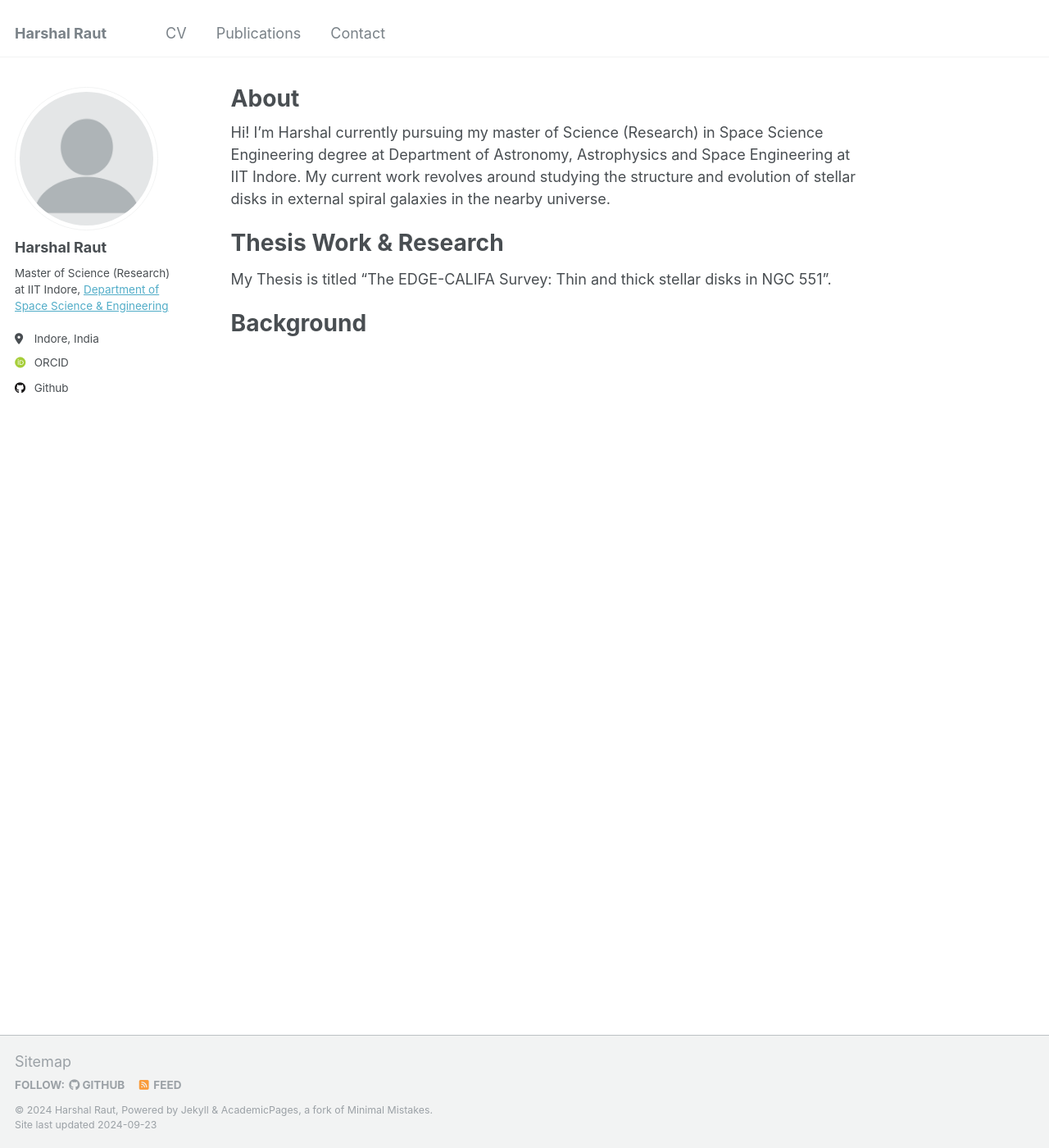
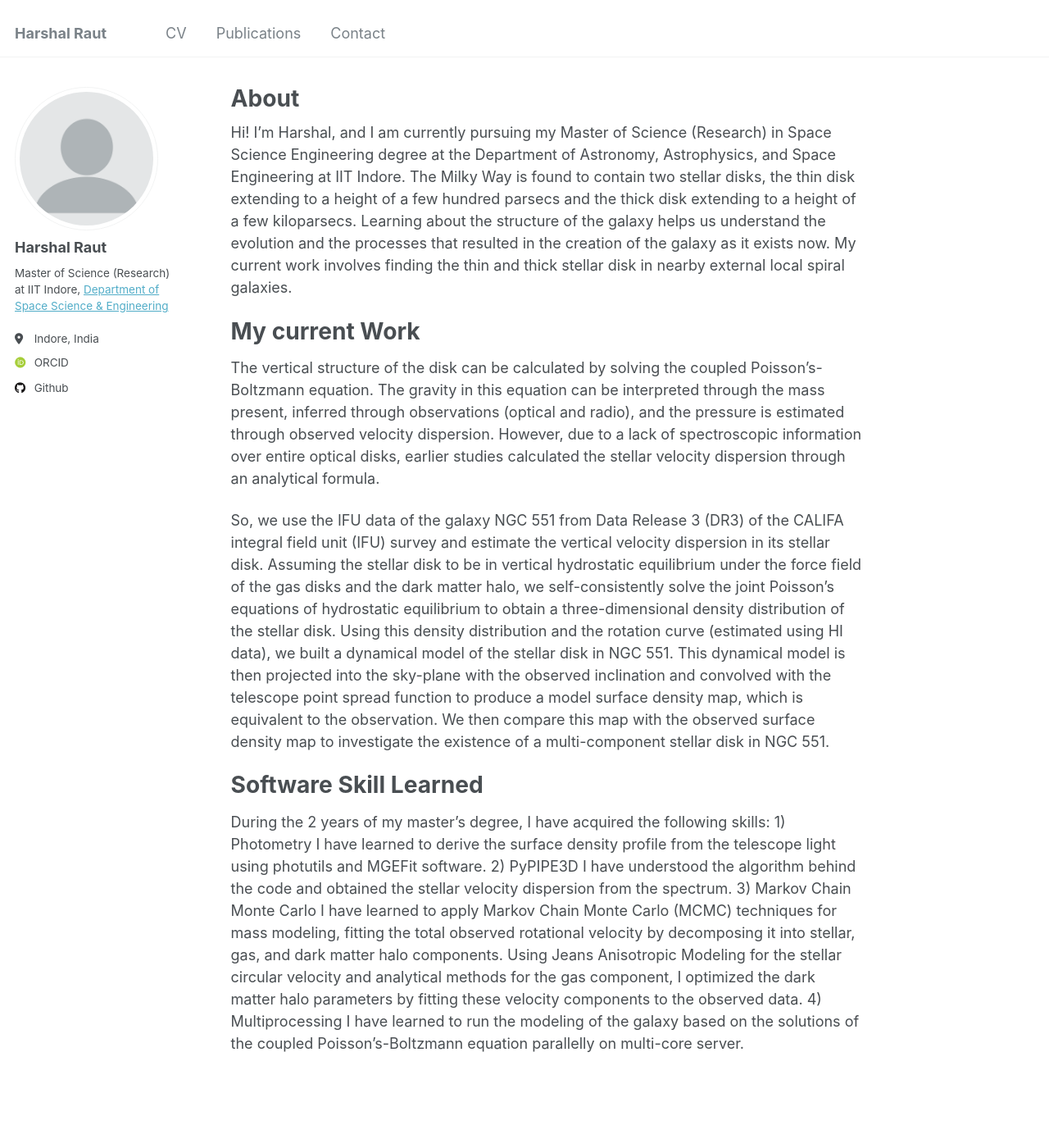
Before and after one commit to rautharshal/rautharshal.github.io, a Jekyll site: the page built from _pages/about.md, in a window 1280 px wide and 1400 px high. Shown: the whole window at 82% size. Built offline with Jekyll 4.4.1, drawn with Linux system fonts in a browser that asks for light colours; some web fonts are replaced.

Commit message:
Update about.md
Updated the about me page

```diff
--- a/_pages/about.md
+++ b/_pages/about.md
@@ -7,11 +7,24 @@ redirect_from:
   - /about.html
 ---
 
-Hi! I'm Harshal currently pursuing my master of Science (Research) in Space Science Engineering degree at Department of Astronomy, Astrophysics and Space Engineering at IIT Indore. My current work revolves around studying the structure and evolution of stellar disks in external spiral galaxies in the nearby universe.
+Hi! I'm Harshal, and I am currently pursuing my Master of Science (Research) in Space Science Engineering degree at the Department of Astronomy, Astrophysics, and Space Engineering at IIT Indore. The Milky Way is found to contain two stellar disks, the thin disk extending to a height of a few hundred parsecs and the thick disk extending to a height of a few kiloparsecs. Learning about the structure of the galaxy helps us understand the evolution and the processes that resulted in the creation of the galaxy as it exists now. My current work involves finding the thin and thick stellar disk in nearby external local spiral galaxies.
 
-Thesis Work & Research
+My current Work
 ======
-My Thesis is titled "The EDGE-CALIFA Survey: Thin and thick stellar disks in NGC 551".
+The vertical structure of the disk can be calculated by solving the coupled Poisson's-Boltzmann equation. The gravity in this equation can be interpreted through the mass present, inferred through observations (optical and radio), and the pressure is estimated through observed velocity dispersion. However, due to a lack of spectroscopic information over entire optical disks, earlier studies calculated the stellar velocity dispersion through an analytical formula.
 
-Background
+So, we use the IFU data of the galaxy NGC 551 from Data Release 3 (DR3) of the CALIFA integral field unit (IFU) survey and estimate the vertical velocity dispersion in its stellar disk. Assuming the stellar disk to be in vertical hydrostatic equilibrium under the force field of the gas disks and the dark matter halo, we self-consistently solve the joint Poisson's equations of hydrostatic equilibrium to obtain a three-dimensional density distribution of the stellar disk. Using this density distribution and the rotation curve (estimated using HI data), we built a dynamical model of the stellar disk in NGC 551. This dynamical model is then projected into the sky-plane with the observed inclination and convolved with the telescope point spread function to produce a model surface density map, which is equivalent to the observation. We then compare this map with the observed surface density map to investigate the existence of a multi-component stellar disk in NGC 551.
+
+Software Skill Learned
 ======
+During the 2 years of my master's degree, I have acquired the following skills:
+1) Photometry
+   I have learned to derive the surface density profile from the telescope light using photutils and MGEFit software.
+2) PyPIPE3D
+   I have understood the algorithm behind the code and obtained the stellar velocity dispersion from the spectrum.
+3) Markov Chain Monte Carlo
+   I have learned to apply Markov Chain Monte Carlo (MCMC) techniques for mass modeling, fitting the total observed rotational velocity by decomposing it into
+   stellar, gas, and dark matter halo components. Using Jeans Anisotropic Modeling for the stellar circular velocity and analytical methods for the gas component,
+   I optimized the dark matter halo parameters by fitting these velocity components to the observed data.
+4) Multiprocessing
+   I have learned to run the modeling of the galaxy based on the solutions of the coupled Poisson's-Boltzmann equation parallelly on multi-core server.
```
